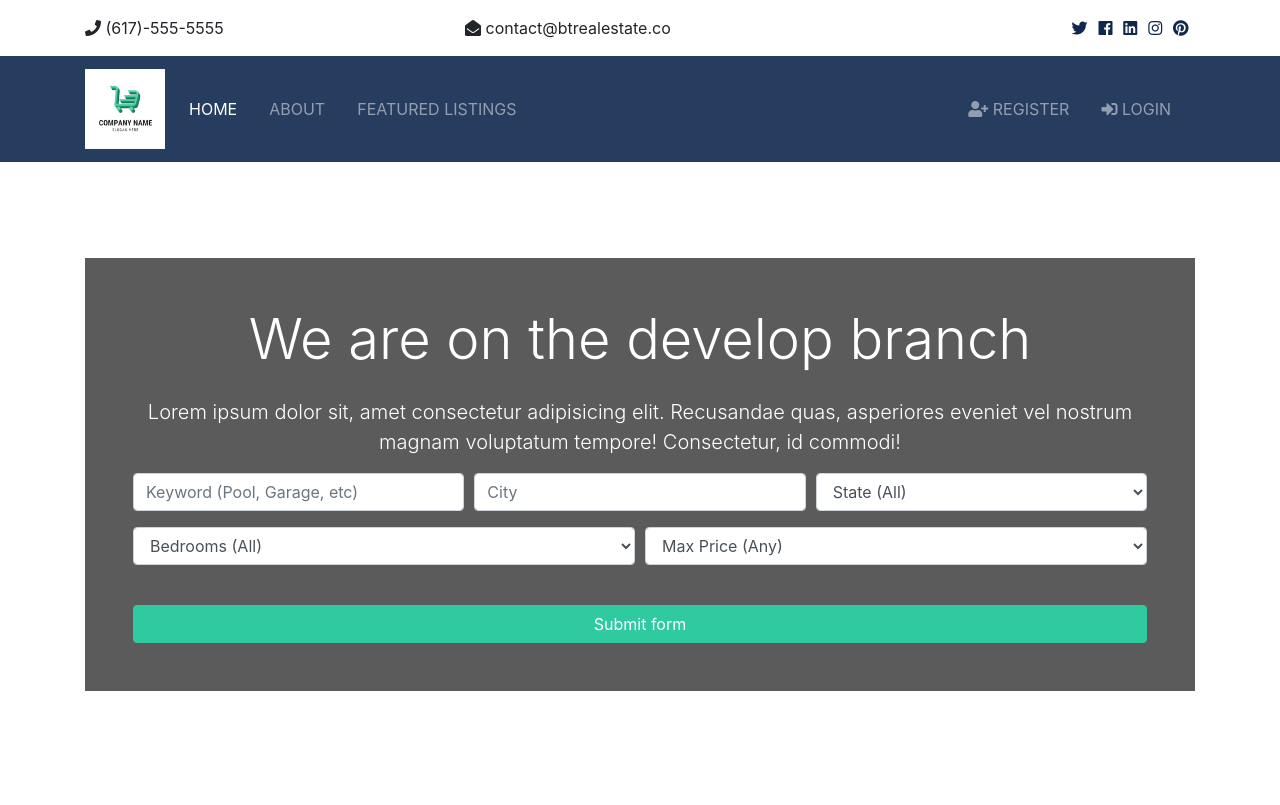
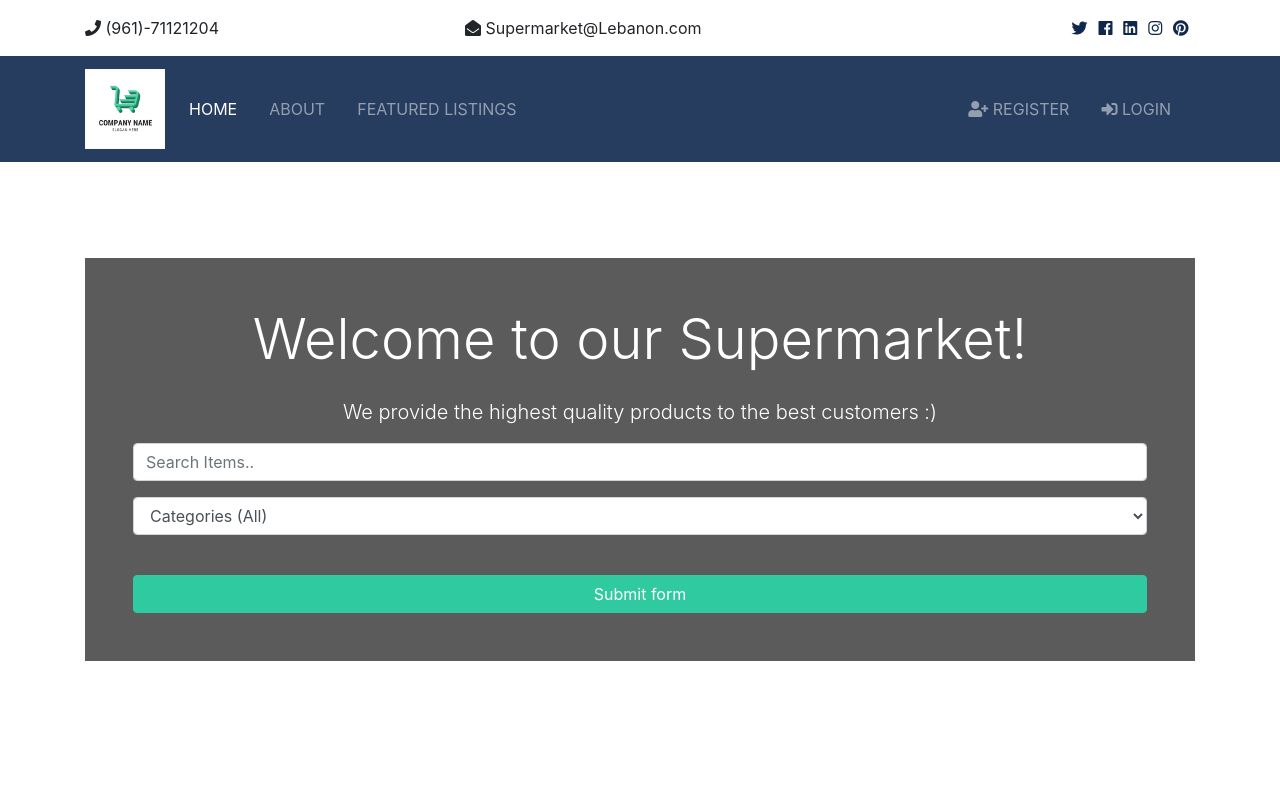
Before and after one commit to Youssef140/Advanced-EMarket-System, a Django app: page / in a window 1280 px wide. Shown: the top 805 px of the page. Run offline with Django 3.2, Linux system fonts and the light colour scheme; some libraries are stand-ins or nearby versions.

Commit message:
First frontend changes

```diff
--- a/e_market/templates/pages/index.html
+++ b/e_market/templates/pages/index.html
@@ -8,115 +8,54 @@
       <div class="home-search p-5">
         <div class="overlay p-5">
           <h1 class="display-4 mb-4">
-            We are on the develop branch
+          Welcome to our Supermarket!
           </h1>
-          <p class="lead">Lorem ipsum dolor sit, amet consectetur adipisicing elit. Recusandae quas, asperiores eveniet vel nostrum magnam
-            voluptatum tempore! Consectetur, id commodi!</p>
+          <p class="lead">We provide the highest quality products to the best customers :)</p>
           <div class="search">
+
+
             <form action="search.html">
               <!-- Form Row 1 -->
               <div class="form-row">
-                <div class="col-md-4 mb-3">
+                <div class="col-md-12 mb-3">
                   <label class="sr-only">Keywords</label>
-                  <input type="text" name="keywords" class="form-control" placeholder="Keyword (Pool, Garage, etc)">
-                </div>
-
-                <div class="col-md-4 mb-3">
-                  <label class="sr-only">City</label>
-                  <input type="text" name="city" class="form-control" placeholder="City">
-                </div>
-
-                <div class="col-md-4 mb-3">
-                  <label class="sr-only">State</label>
-                  <select name="state" class="form-control">
-                    <option selected="true" disabled="disabled">State (All)</option>
-                    <option value="AL">Alabama</option>
-                    <option value="AK">Alaska</option>
-                    <option value="AZ">Arizona</option>
-                    <option value="AR">Arkansas</option>
-                    <option value="CA">California</option>
-                    <option value="CO">Colorado</option>
-                    <option value="CT">Connecticut</option>
-                    <option value="DE">Delaware</option>
-                    <option value="DC">District Of Columbia</option>
-                    <option value="FL">Florida</option>
-                    <option value="GA">Georgia</option>
-                    <option value="HI">Hawaii</option>
-                    <option value="ID">Idaho</option>
-                    <option value="IL">Illinois</option>
-                    <option value="IN">Indiana</option>
-                    <option value="IA">Iowa</option>
-                    <option value="KS">Kansas</option>
-                    <option value="KY">Kentucky</option>
-                    <option value="LA">Louisiana</option>
-                    <option value="ME">Maine</option>
-                    <option value="MD">Maryland</option>
-                    <option value="MA">Massachusetts</option>
-                    <option value="MI">Michigan</option>
-                    <option value="MN">Minnesota</option>
-                    <option value="MS">Mississippi</option>
-                    <option value="MO">Missouri</option>
-                    <option value="MT">Montana</option>
-                    <option value="NE">Nebraska</option>
-                    <option value="NV">Nevada</option>
-                    <option value="NH">New Hampshire</option>
-                    <option value="NJ">New Jersey</option>
-                    <option value="NM">New Mexico</option>
-                    <option value="NY">New York</option>
-                    <option value="NC">North Carolina</option>
-                    <option value="ND">North Dakota</option>
-                    <option value="OH">Ohio</option>
-                    <option value="OK">Oklahoma</option>
-                    <option value="OR">Oregon</option>
-                    <option value="PA">Pennsylvania</option>
-                    <option value="RI">Rhode Island</option>
-                    <option value="SC">South Carolina</option>
-                    <option value="SD">South Dakota</option>
-                    <option value="TN">Tennessee</option>
-                    <option value="TX">Texas</option>
-                    <option value="UT">Utah</option>
-                    <option value="VT">Vermont</option>
-                    <option value="VA">Virginia</option>
-                    <option value="WA">Washington</option>
-                    <option value="WV">West Virginia</option>
-                    <option value="WI">Wisconsin</option>
-                    <option value="WY">Wyoming</option>
-                  </select>
+                  <input type="text" name="Search" class="form-control" placeholder="Search Items..">
                 </div>
               </div>
               <!-- Form Row 2 -->
               <div class="form-row">
-                <div class="col-md-6 mb-3">
-                  <label class="sr-only">Bedrooms</label>
-                  <select name="bedrooms" class="form-control">
-                    <option selected="true" disabled="disabled">Bedrooms (All)</option>
-                    <option value="1">1</option>
-                    <option value="2">2</option>
-                    <option value="3">3</option>
-                    <option value="4">4</option>
-                    <option value="5">5</option>
-                    <option value="6">6</option>
-                    <option value="7">7</option>
-                    <option value="8">8</option>
-                    <option value="9">9</option>
-                    <option value="10">10</option>
+                <div class="col-md-12 mb-3">
+                  <label class="sr-only">Categories</label>
+                  <select name="Categories" class="form-control">
+                    <option selected="true" disabled="disabled">Categories (All)</option>
+                    <option value="Bakery">Bakery</option>
+                    <option value="Fruits & Vegetables">Fruits & Vegetables</option>
+                    <option value="Meat Poultry & Fish">Meat Poultry & Fish</option>
+                    <option value="Frozen">Frozen</option>
+                    <option value="Beverages">Beverages</option>
+                    <option value="Snacks & Candy">Snacks & Candy</option>
+                    <option value="Food Cupboard">Food Cupboard</option>
+                    <option value="Baby & Child">Baby & Child</option>
+                    <option value="Tobacco">Tobacco</option>
+                    <option value="Home & Outdoor">Home & Outdoor</option>
+                    <option value="Electronics & Appliances">Electronics & Appliances</option>
                   </select>
                 </div>
-                <div class="col-md-6 mb-3">
-                  <select name="price" class="form-control" id="type">
-                    <option selected="true" disabled="disabled">Max Price (Any)</option>
-                    <option value="100000">$100,000</option>
-                    <option value="200000">$200,000</option>
-                    <option value="300000">$300,000</option>
-                    <option value="400000">$400,000</option>
-                    <option value="500000">$500,000</option>
-                    <option value="600000">$600,000</option>
-                    <option value="700000">$700,000</option>
-                    <option value="800000">$800,000</option>
-                    <option value="900000">$900,000</option>
-                    <option value="1000000">$1M+</option>
-                  </select>
-                </div>
+<!--                <div class="col-md-6 mb-3">-->
+<!--                  <select name="price" class="form-control" id="type">-->
+<!--                    <option selected="true" disabled="disabled">Max Price (Any)</option>-->
+<!--                    <option value="100000">$100,000</option>-->
+<!--                    <option value="200000">$200,000</option>-->
+<!--                    <option value="300000">$300,000</option>-->
+<!--                    <option value="400000">$400,000</option>-->
+<!--                    <option value="500000">$500,000</option>-->
+<!--                    <option value="600000">$600,000</option>-->
+<!--                    <option value="700000">$700,000</option>-->
+<!--                    <option value="800000">$800,000</option>-->
+<!--                    <option value="900000">$900,000</option>-->
+<!--                    <option value="1000000">$1M+</option>-->
+<!--                  </select>-->
+<!--                </div>-->
               </div>
               <button class="btn btn-secondary btn-block mt-4" type="submit">Submit form</button>
             </form>
--- a/e_market/templates/partials/_topbar.html
+++ b/e_market/templates/partials/_topbar.html
@@ -3,10 +3,10 @@
     <div class="container">
       <div class="row">
         <div class="col-md-4">
-          <i class="fas fa-phone"></i> (617)-555-5555
+          <i class="fas fa-phone"></i> (961)-71121204
         </div>
         <div class="col-md-4">
-          <i class="fas fa-envelope-open"></i> contact@btrealestate.co
+          <i class="fas fa-envelope-open"></i> Supermarket@Lebanon.com
         </div>
         <div class="col-md-4">
           <div class="social text-right">
```
Also changed, not shown: e_market/e_market/settings.py (+5 -2 lines), e_market/static/css/all.css.
